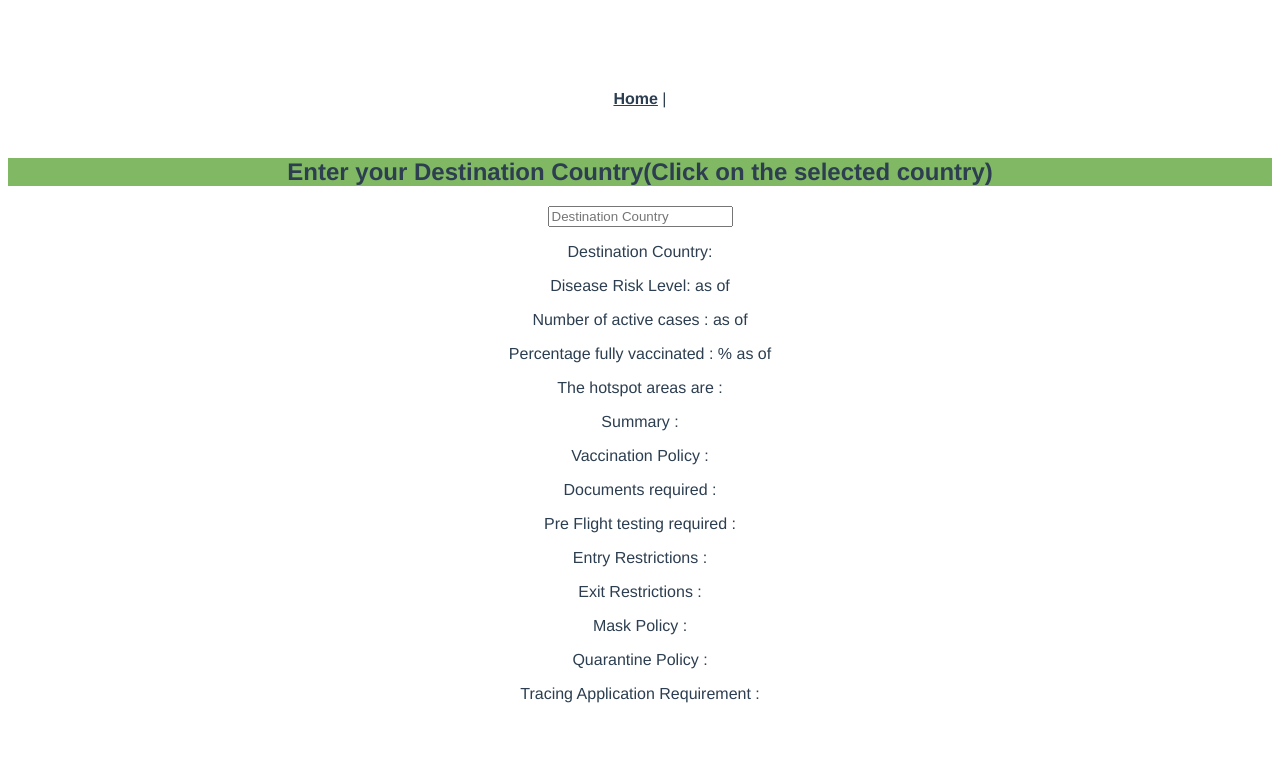
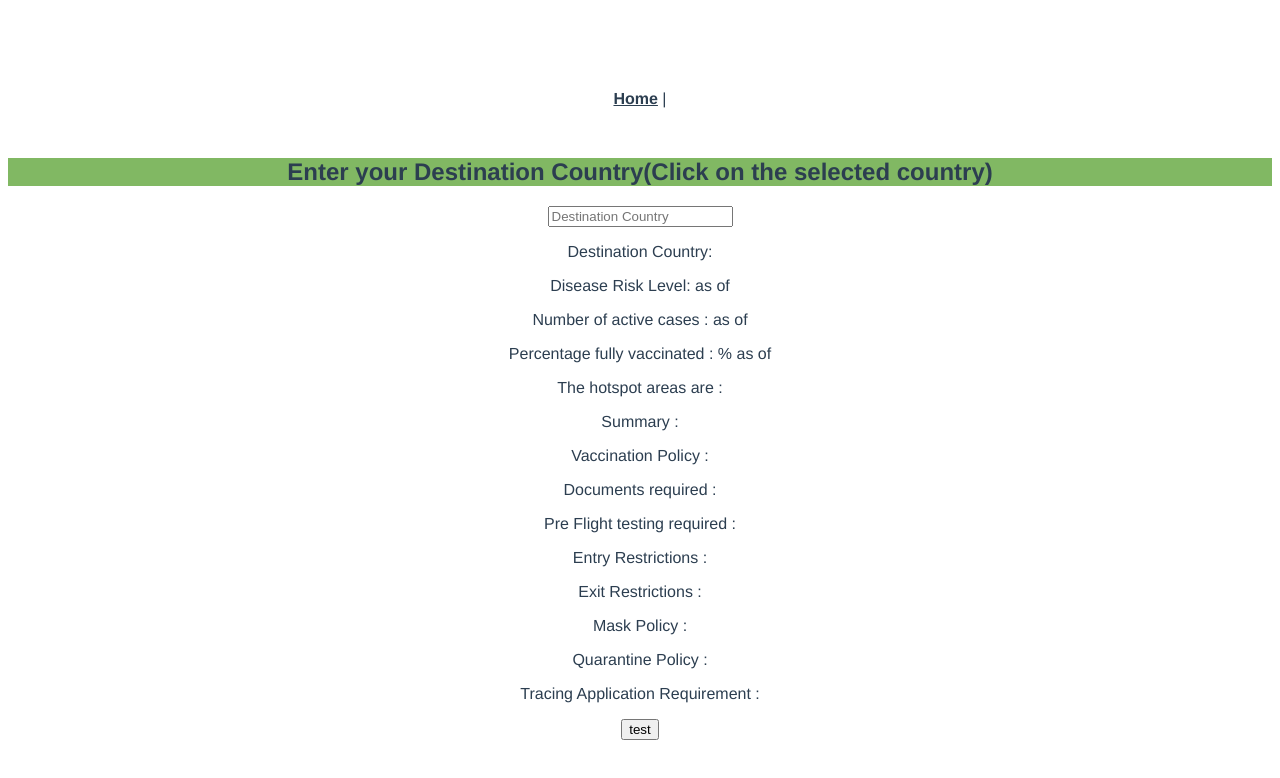
Before and after one commit to andylow-wl/CovidTravelTracker, a Vue app: page / in a window 1280 px wide. Shown: the top 778 px of the page. Built offline with nearby package versions, Linux system fonts and the light colour scheme.

Commit message:
Added firebase.js file and AddDataFS.vue

```diff
--- a/package.json
+++ b/package.json
@@ -9,6 +9,7 @@
   },
   "dependencies": {
     "amadeus": "^5.7.1",
+    "axios": "^0.26.1",
     "core-js": "^3.6.5",
     "vue": "^3.0.0",
     "vue-router": "^4.0.14"
@@ -34,7 +35,9 @@
     "parserOptions": {
       "parser": "babel-eslint"
     },
-    "rules": {}
+    "rules": {
+      "strict": "off"
+    }
   },
   "browserslist": [
     "> 1%",
--- /dev/null
+++ b/src/components/AddDataFS.vue
@@ -0,0 +1,46 @@
+<template>
+    <button @click="fetchCovidCase()">test</button>
+    <div>{{CN.data}}</div>
+</template>
+<script>
+import axios from 'axios'
+
+export default {
+    name : 'AddDataFS',
+    components : {},
+    data() {
+        return  {
+            AU : '',
+            CN : '',
+            ID : '',
+            JP : '',
+            KR : '',
+            MY : '',
+            US : '',
+        }
+    },
+    methods : {
+        async  fetchCovidCase() {
+            var enddateObj = new Date()
+            var startdateObj = new Date(new Date().setDate(enddateObj.getDate()-30));
+            var enddate = enddateObj.toISOString();
+            var startdate = startdateObj.toISOString();
+            enddate = enddate.substring(0, enddate.indexOf('T')+1);
+            startdate = startdate.substring(0, startdate.indexOf('T')+1);
+            enddate += "00:00:00Z"
+            startdate += "00:00:00Z"
+            console.log(startdate, enddate)
+            await axios.get('https://api.covid19api.com/total/country/' + 'AU' + '/status/confirmed?from=' + startdate + '&to=' + enddate).then(response => (this.AU = response))
+            await axios.get('https://api.covid19api.com/total/country/' + 'CN' + '/status/confirmed?from=' + startdate + '&to=' + enddate).then(response => (this.CN = response))
+            await axios.get('https://api.covid19api.com/total/country/' + 'ID' + '/status/confirmed?from=' + startdate + '&to=' + enddate).then(response => (this.ID = response))
+            await axios.get('https://api.covid19api.com/total/country/' + 'JP' + '/status/confirmed?from=' + startdate + '&to=' + enddate).then(response => (this.JP = response))
+            await axios.get('https://api.covid19api.com/total/country/' + 'KR' + '/status/confirmed?from=' + startdate + '&to=' + enddate).then(response => (this.KR = response))
+            await axios.get('https://api.covid19api.com/total/country/' + 'MY' + '/status/confirmed?from=' + startdate + '&to=' + enddate).then(response => (this.MY = response))
+            await axios.get('https://api.covid19api.com/total/country/' + 'US' + '/status/confirmed?from=' + startdate + '&to=' + enddate).then(response => (this.US = response))
+        }
+    },
+    mounted() {
+        console.log(this.AU)
+    },
+}
+</script>
--- a/src/views/Home.vue
+++ b/src/views/Home.vue
@@ -1,17 +1,20 @@
 <template>
   <NavBar/>
   <EnterDestination/>
+  <AddDataFS/>
 </template>
 
 <script>
 import NavBar from '@/components/NavBar.vue'
 import EnterDestination from '@/components/EnterDestination.vue'
+import AddDataFS from '@/components/AddDataFS.vue'
 
 export default {
     name: 'App',
     components: {
         NavBar,
         EnterDestination,
+        AddDataFS,
     },
 }
 </script>
```
Also changed, not shown: src/firebase.js (added), 1 other file (tests, documents, lock files or other folders).
